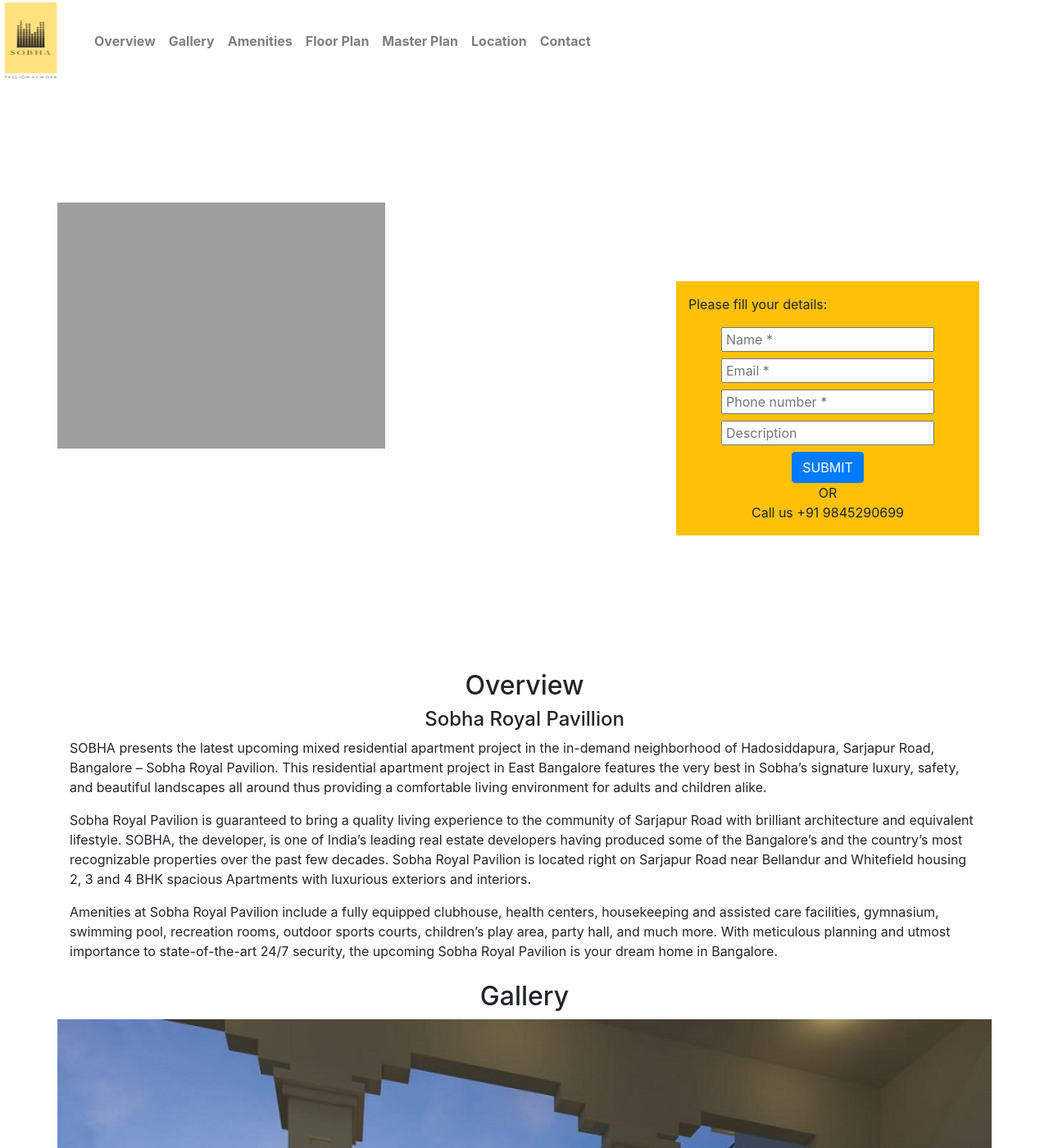
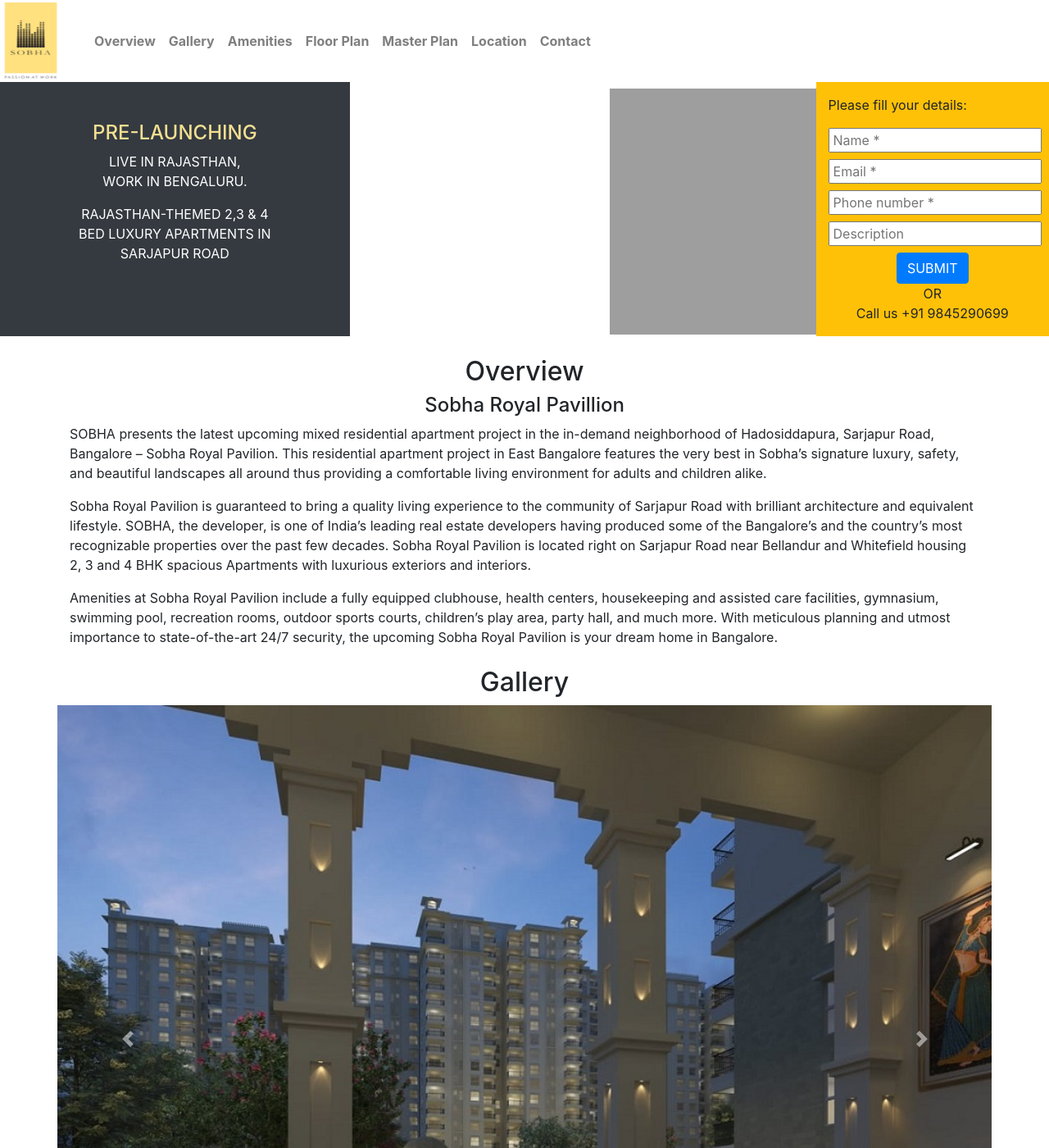
Before and after one commit to sinuprabhu/sobharoyalpavillion, a Jekyll site: the page built from index.html, in a window 1280 px wide and 1400 px high. Shown: the whole window at 82% size. Built offline with Jekyll 4.4.1, drawn with Linux system fonts in a browser that asks for light colours; nearby versions of some CDN libraries.

Commit message:
update layout

```diff
--- a/assets/sobharoyalpavilion/css/custom/lead-webpage.scss
+++ b/assets/sobharoyalpavilion/css/custom/lead-webpage.scss
@@ -10,20 +10,21 @@
   /*line-height: 80px;*/
 }
 #wrapper {
-  /*margin-top: 100px;*/
+  margin-top: 100px;
 }
+
 #home-banner {
+  background: transparent url('http://sobharajvilas.org.in/assets/images/rajpavillion-banner.jpg') no-repeat 70% 75% !important;
+  background-size: cover;
+}
+/*#home-banner {
 	background: transparent url('http://sobharajvilas.org.in/assets/images/rajpavillion-banner.jpg') no-repeat left center !important;
 	background-size: auto;
-  background-image: url('/assets/sobharoyalpavilion/images/banner.jpg');
   background-size: contain;
   background-repeat: no-repeat;
   width: 100%;
   height: 0;
-  padding-top: 65%; /* (img-height / img-width * width) */
-              /* (853 / 1280 * 100) */
-
-              /*//smartphone portrait*//*and (min-width: 320px)*/
+  padding-top: 65%;
 
   @media screen and (min-width: 331px) and (max-width: 479px) {
     padding-top: 130%;
@@ -31,8 +32,18 @@
   @media screen and (max-width: 330px)  {
   padding-top: 150%;
   }
+  @media only screen and (max-width: 480px) and (min-width: 0px) {
+
+    background: none !important;
+
   }
 
+}*/
+
+.bannerDetail {
+  color: red;
+
+}
 .formContainer {
 
 @media only screen and (min-width : 1200px) {
--- a/index.html
+++ b/index.html
@@ -3,25 +3,33 @@
 ---
 
 <div class="container-fluid">
+  <section class="banner-section">
+    <div class="row">
+      <div class="col-md-4 bg-dark">
+        <div class="container text-center">
+          <h4 class="text-yellow pt-5">PRE-LAUNCHING</h4>
 
-  <section class="banner-section">
-    <div class="col-12">
-      <div class="container " id="home-banner">
-        <div class="row p-0 m-0 formContainer">
+          <p class="text-white"> LIVE IN RAJASTHAN, <br>WORK IN BENGALURU.</p>
+          <p class="text-white"> RAJASTHAN-THEMED 2,3 & 4 <br> BED LUXURY APARTMENTS IN <br>SARJAPUR ROAD </p>
+        </div>
+      </div>
+      <div class="col-md-8 p-0">
+        <div class="container-fluid" id="home-banner">
+          <div class="row">
             <div class="col-lg-8 col-md-6">
             </div>
-            <div class="col-lg-4 col-md-6 align-center  contact-form bg-warning">
+            <div class="col-lg-4 col-md-6 align-center contact-form bg-warning">
               <div class="row p-0 m-0">
                 <div class="alert alert-success alert-dismissible mt-2 d-none success-alert">
                    <button type="button" class="close" data-dismiss="alert">&times;</button>
                   <strong>Thank You!</strong> We will get back to you soon.
                 </div>
               </div>
-              <div class="row p-0 m-0 ">
+              <div class="row p-0 m-0">
                 <form class="align-center w-100" action="https://getsimpleform.com/messages?form_api_token=818b7f1671ca9b6b519964de96c89e6b" method="post">
                   <p  class="mt-3"> Please fill your details:</p>
                     <!-- the redirect_to is optional, the form will redirect to the referrer on submission -->
-                    <input type='hidden' name='redirect_to' value='{{ site.baseurl }}/?message=thankyou' />
+                    <input type='hidden' name='redirect_to' value='http://sobharajvilas.org.in/?message=thankyou' />
 
                     <div class="form-row text-center">
                       <div class="col-12">
@@ -57,10 +65,12 @@
                   </form>
                 </div>
               </div>
-         </div>
+          </div>
+        </div>
       </div>
     </div>
   </section>
+
       <a id='overview'></a>
       <section class="overview-section mt-4">
         <div class="container anchor">
```
Lines whose indentation alone changed are shown as unchanged.
